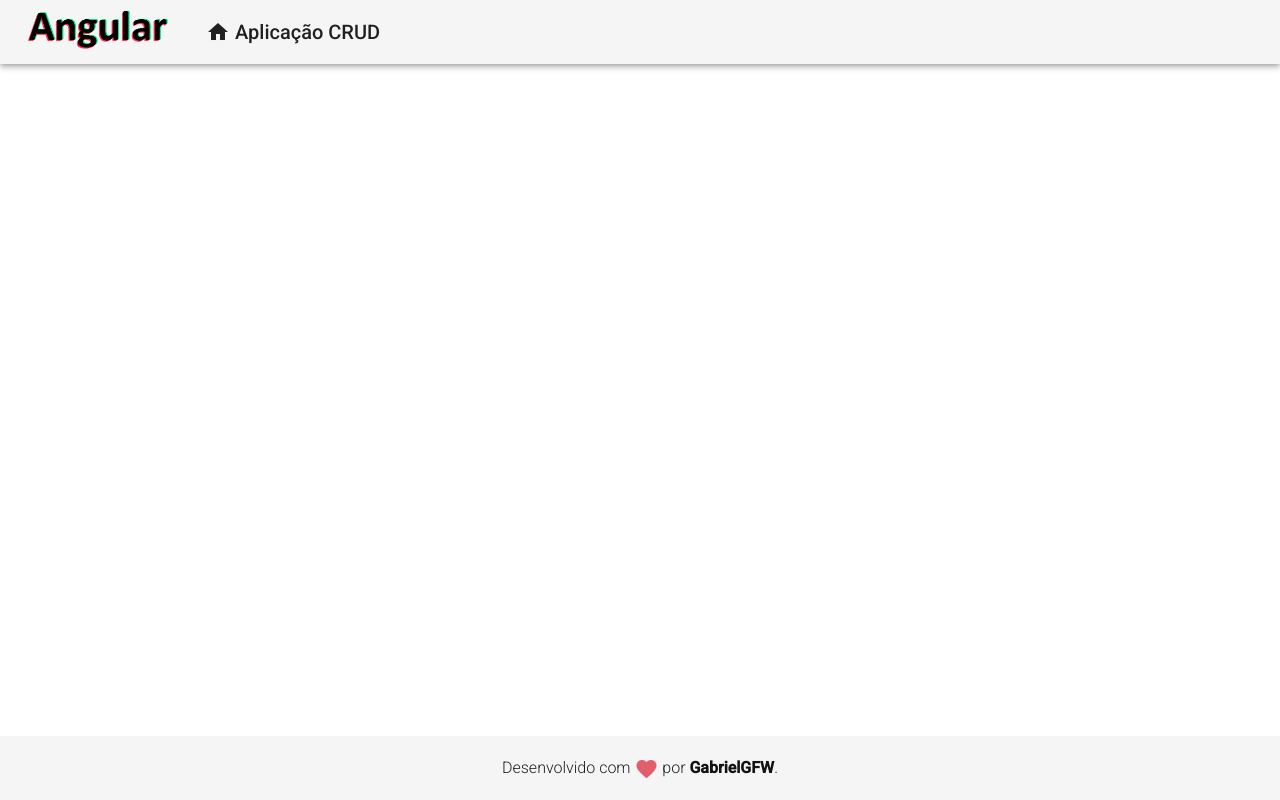
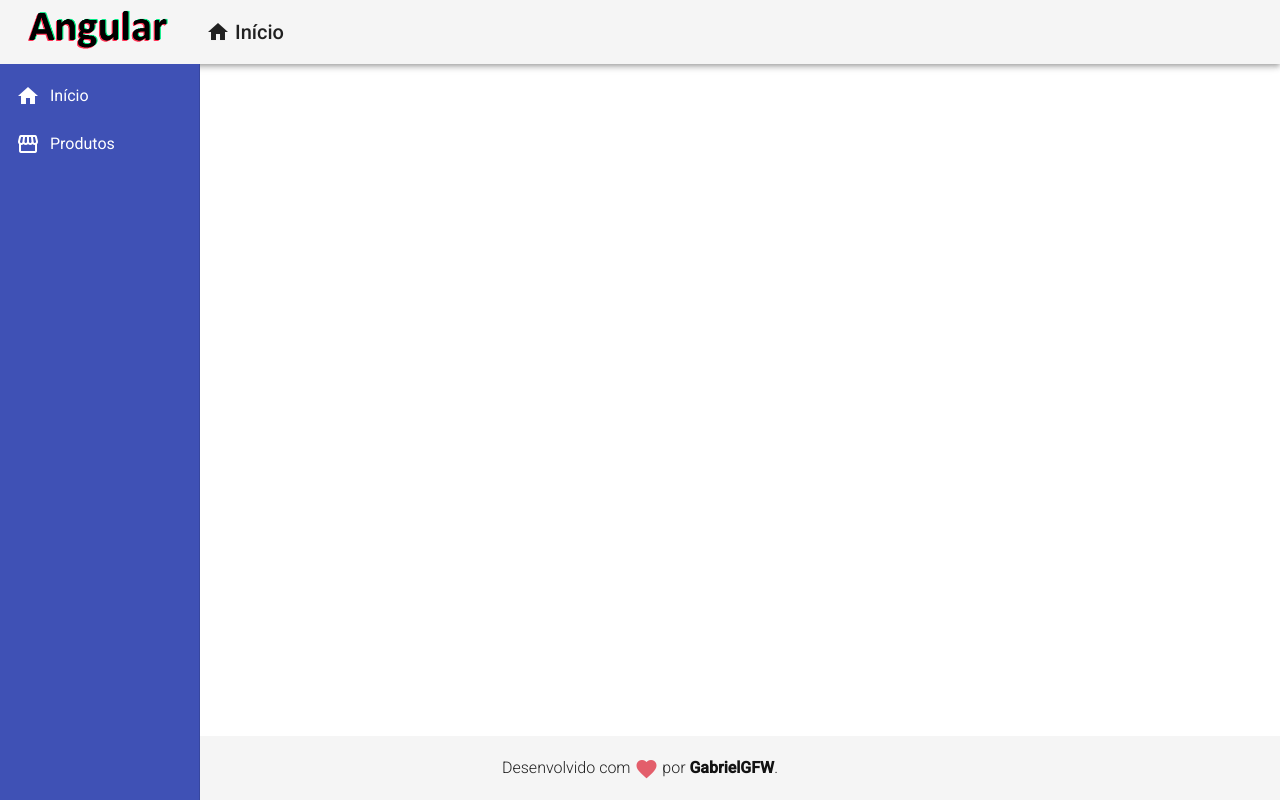
Before and after one commit to gabrielgfw/cod3r-angular-9, an Angular app in the folder frontend/: page / in a window 1280 px wide. Built offline with nearby package versions, Linux system fonts and the light colour scheme.

Commit message:
add nav component

```diff
--- a/frontend/src/app/app.component.html
+++ b/frontend/src/app/app.component.html
@@ -1,2 +1,3 @@
 <app-header></app-header>
+<app-nav></app-nav>
 <app-footer></app-footer>
--- a/frontend/src/app/components/template/footer/footer.component.css
+++ b/frontend/src/app/components/template/footer/footer.component.css
@@ -9,7 +9,6 @@
 .footer span {
   font-size: 1rem;
   font-weight: 300;
-
 }
 
 .footer span a {
--- a/frontend/src/app/components/template/header/header.component.html
+++ b/frontend/src/app/components/template/header/header.component.html
@@ -9,7 +9,7 @@
       <i class="material-icons">
         home
       </i>
-      Aplicação CRUD
+      Início
     </a>
   </span>
 </mat-toolbar>
--- /dev/null
+++ b/frontend/src/app/components/template/nav/nav.component.css
@@ -0,0 +1,12 @@
+.sidenav {
+  background-color: #3F51B5;
+  width: 200px;
+}
+
+.sidenav a {
+  color: white;
+}
+
+.sidenav i {
+  padding-right: 10px;
+}
--- /dev/null
+++ b/frontend/src/app/components/template/nav/nav.component.html
@@ -0,0 +1,24 @@
+<mat-sidenav-container class="container">
+  <mat-sidenav
+    class="sidenav"
+    mode="side"
+    opened
+    fixedInViewport="true"
+    fixedTopGap="64"
+  >
+    <mat-nav-list class="nav-list">
+      <a mat-list-item>
+        <i class="material-icons">
+          home
+        </i>
+        Início
+      </a>
+      <a mat-list-item>
+        <i class="material-icons">
+          storefront
+        </i>
+        Produtos
+      </a>
+    </mat-nav-list>
+  </mat-sidenav>
+</mat-sidenav-container>
--- /dev/null
+++ b/frontend/src/app/components/template/nav/nav.component.ts
@@ -0,0 +1,15 @@
+import { Component, OnInit } from '@angular/core';
+
+@Component({
+  selector: 'app-nav',
+  templateUrl: './nav.component.html',
+  styleUrls: ['./nav.component.css']
+})
+export class NavComponent implements OnInit {
+
+  constructor() { }
+
+  ngOnInit(): void {
+  }
+
+}
```
Also changed, not shown: frontend/src/app/app.module.ts (+11 -3 lines).
